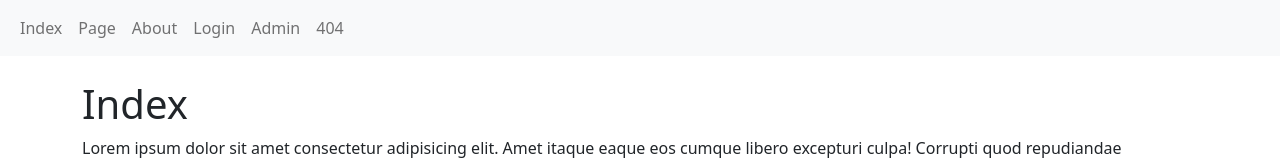
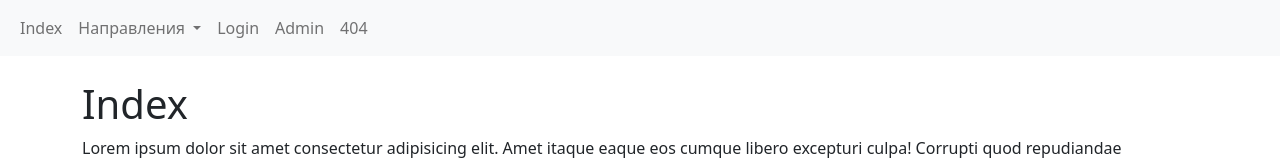
Before and after one commit to mccrush/ctrl2221, a Vue app: page / in a window 1280 px wide. Shown: the top 160 px of the page. Built offline with nearby package versions, Linux system fonts and the light colour scheme.

Commit message:
Settings work dropdown

```diff
--- a/src/App.vue
+++ b/src/App.vue
@@ -1,6 +1,6 @@
 <template>
   <div>
-    <Navbar />
+    <Navbar :napravs="napravs" />
 
     <div class="container pt-4">
       <router-view v-slot="{ Component }">
@@ -21,6 +21,16 @@ import Navbar from '@/components/Navbar'
 export default {
   components: {
     Navbar
+  },
+  data() {
+    return {
+      razdels: ['reshens', 'napravs', 'napravs_vid', 'abouts'],
+      napravs: [
+        { id: '1', title: 'Видео', alias: 'video' },
+        { id: '2', title: 'Интернет', alias: 'internet' },
+        { id: '3', title: 'Охрана', alias: 'ohrana' }
+      ]
+    }
   }
 }
 </script>
--- a/src/components/Navbar.vue
+++ b/src/components/Navbar.vue
@@ -5,12 +5,32 @@
         <li class="nav-item">
           <router-link to="/" class="nav-link">Index</router-link>
         </li>
-        <li class="nav-item">
+        <!-- <li class="nav-item">
           <router-link to="/razdel/page" class="nav-link">Page</router-link>
         </li>
         <li class="nav-item">
           <router-link to="/razdel/about" class="nav-link">About</router-link>
-        </li>
+        </li> -->
+        <div class="dropdown">
+          <a
+            class="nav-link dropdown-toggle"
+            href="#"
+            role="button"
+            id="dropdownMenuNapravs"
+            data-bs-toggle="dropdown"
+            aria-expanded="false"
+          >
+            Направления
+          </a>
+
+          <ul class="dropdown-menu" aria-labelledby="dropdownMenuNapravs">
+            <li v-for="item in napravs" :key="item.id">
+              <router-link :to="'/napravs/' + item.alias" class="nav-link">{{
+                item.title
+              }}</router-link>
+            </li>
+          </ul>
+        </div>
         <li class="nav-item">
           <router-link to="/login" class="nav-link">Login</router-link>
         </li>
@@ -24,3 +44,14 @@
     </div>
   </nav>
 </template>
+
+<script>
+import { Dropdown } from 'bootstrap'
+export default {
+  props: {
+    napravs: {
+      type: Array
+    }
+  }
+}
+</script>
```
